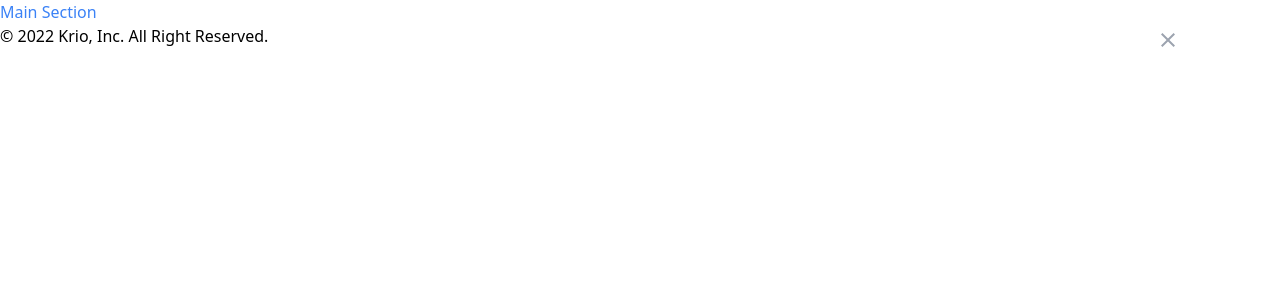
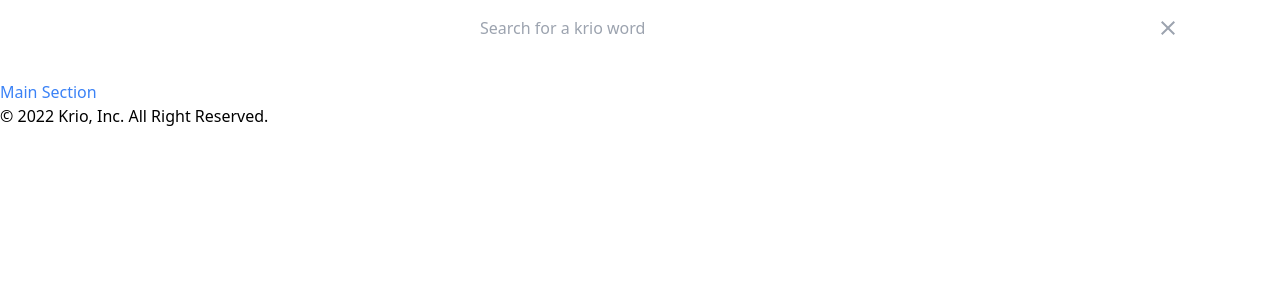
Before and after one commit to afizsavage/krio, a Next.js app: page / in a window 1280 px wide. Both pictures are taken after a click on the button 1168 px from the left and 40 px from the top of the page. Shown: the top 300 px of the page. Built offline with nearby package versions, Linux system fonts and the light colour scheme.

Commit message:
Added search bar to page header

```diff
--- /dev/null
+++ b/components/Navbar/left_nav.tsx
@@ -0,0 +1,22 @@
+import SearchBar from './search_bar';
+
+type Props = {
+  activeSearch: boolean;
+};
+
+const LeftNav = ({ activeSearch }: Props) => {
+  return (
+    <div className="flex-1 h-full w-full flex items-center justify-center">
+      {!activeSearch && <span className="text-gray-800">Logo</span>}
+      <div
+        className={
+          activeSearch ? 'flex-shrink-0 h-full flex items-center' : 'hidden'
+        }
+      >
+        <SearchBar activeSearch={activeSearch} />
+      </div>
+    </div>
+  );
+};
+
+export default LeftNav;
--- a/components/Navbar/main_nav.tsx
+++ b/components/Navbar/main_nav.tsx
@@ -1,4 +1,5 @@
-import { useState, useEffect } from 'react';
+import { useState } from 'react';
+import LeftNav from './left_nav';
 
 import MenuButton from './menu_button';
 import MobileNav from './mobile_nav';
@@ -8,33 +9,16 @@ const Navbar = () => {
   const [menuOpen, setMenuOpen] = useState(false);
   const [activeSearch, setActiveSearch] = useState(false);
 
-  const [scrollPosition, setScrollPosition] = useState(0);
-  const handleScroll = () => {
-    const position = window.pageYOffset;
-    setScrollPosition(position);
-    console.log(position);
-  };
-
-  useEffect(() => {
-    window.addEventListener('scroll', handleScroll, { passive: true });
-
-    return () => {
-      window.removeEventListener('scroll', handleScroll);
-    };
-  }, []);
-
   return (
-    <header
-      role="banner"
-      className={
-        scrollPosition <= 100
-          ? 'header'
-          : 'header text-gray-700 bg-white border-1 shadow-md'
-      }
-    >
+    <header role="banner" className="header">
       <div className="lg:mx-auto z-40 w-auto">
-        <div className="relative bg-white md:bg-transparent z-50 flex items-center justify-between h-16 md:h-18 lg:h-20 w-full">
-          <MenuButton menuOpen={menuOpen} setMenuOpen={setMenuOpen} />
+        <div className="relative bg-white z-50 flex items-center justify-between h-14 w-full">
+          <MenuButton
+            menuOpen={menuOpen}
+            activeSearch={activeSearch}
+            setMenuOpen={setMenuOpen}
+          />
+          <LeftNav activeSearch={activeSearch} />
           <RightNav
             activeSearch={activeSearch}
             setActiveSearch={setActiveSearch}
--- a/components/Navbar/menu_button.tsx
+++ b/components/Navbar/menu_button.tsx
@@ -1,13 +1,13 @@
 import React from 'react';
+import { BiSearch } from 'react-icons/bi';
 
 type Props = {
   menuOpen: boolean;
+  activeSearch: boolean;
   setMenuOpen: (e: boolean) => void;
 };
 
-// button to close and open mobile menu
-const MenuButton = ({ menuOpen, setMenuOpen }: Props) => {
-  // toggle open and close state
+const MenuButton = ({ menuOpen, activeSearch, setMenuOpen }: Props) => {
   const toggleMenu = () => {
     menuOpen === false ? setMenuOpen(true) : setMenuOpen(false);
   };
@@ -17,7 +17,11 @@ const MenuButton = ({ menuOpen, setMenuOpen }: Props) => {
       <button
         id="menuBtn"
         onClick={toggleMenu}
-        className="z-50 text-gray-400 focus:outline-none w-10 h-10 relative"
+        className={
+          activeSearch
+            ? 'hidden'
+            : 'z-50 text-gray-400 focus:outline-none w-10 h-10 relative'
+        }
         aria-expanded="false"
       >
         <span className="sr-only">Open and close main menu</span>
@@ -40,6 +44,11 @@ const MenuButton = ({ menuOpen, setMenuOpen }: Props) => {
           ></span>
         </div>
       </button>
+      {activeSearch && (
+        <button className="cursor-default z-50 text-gray-400 focus:outline-none w-10 h-10 relative flex justify-center items-center">
+          <BiSearch className=" w-6 h-6 text-gray-400" />
+        </button>
+      )}
     </div>
   );
 };
--- /dev/null
+++ b/components/Navbar/search_bar.tsx
@@ -0,0 +1,27 @@
+import React, { useRef, useEffect } from 'react';
+
+type Props = {
+  activeSearch: boolean;
+};
+
+const SearchBar = ({ activeSearch }: Props) => {
+  const inputRef = useRef<HTMLInputElement>(null);
+
+  useEffect(() => {
+    if (inputRef.current && activeSearch) {
+      inputRef.current.focus();
+    }
+  }, [activeSearch]);
+
+  return (
+    <input
+      ref={inputRef}
+      className="h-full text-gray-700 w-80 outline-none"
+      type="text"
+      placeholder="Search for a krio word"
+      autoFocus={true}
+    />
+  );
+};
+
+export default SearchBar;
--- a/styles/globals.css
+++ b/styles/globals.css
@@ -4,7 +4,7 @@
 
 @layer components {
   .header {
-    @apply sticky text-white lg:fixed top-0 z-40 bg-transparent h-auto md:px-8 lg:px-20 w-full border-transparent;
+    @apply sticky text-white top-0 z-40 h-auto md:px-8 lg:px-20 w-full border-transparent;
   }
 
   .tMBtn {
```
